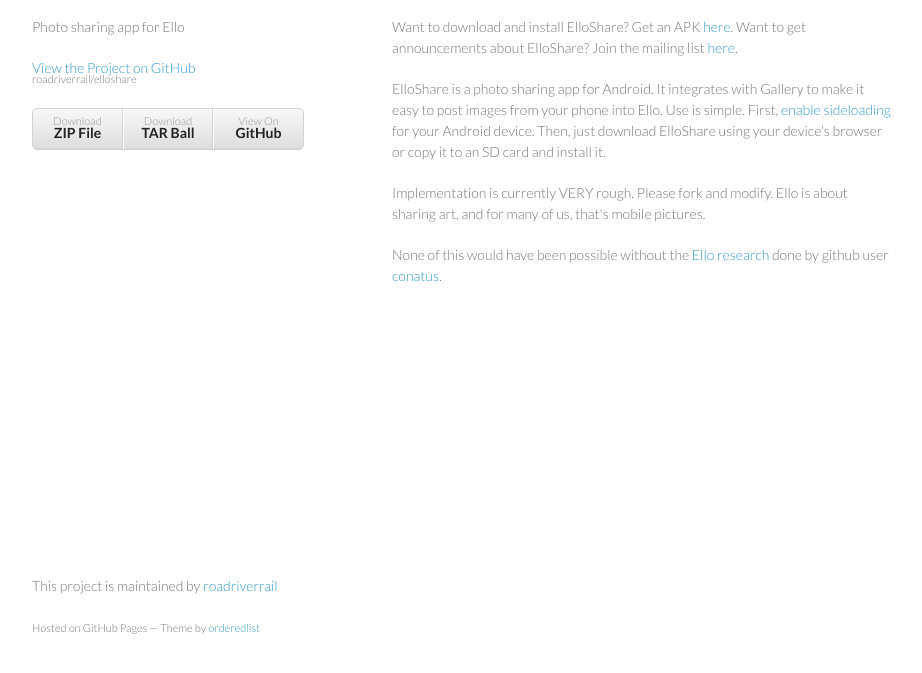
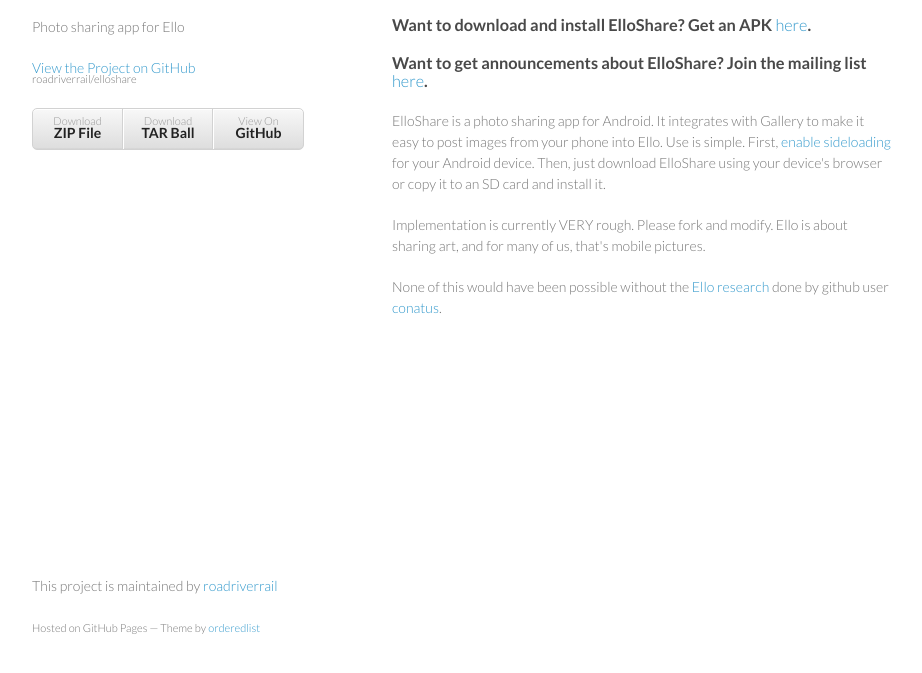
Before and after one commit to SagarDep/elloshare, a plain HTML site: page index.html in a window 1280 px wide. Shown: the part 93-766 px from the top of the page, without its empty margins (178-1100 px from the left). Drawn offline with Linux system fonts and the light colour scheme.

```diff
--- a/index.html
+++ b/index.html
@@ -31,8 +31,11 @@
         <h1>
 <a name="elloshare" class="anchor" href="#elloshare"><span class="octicon octicon-link"></span></a>elloshare</h1>
 
-<p>Want to download and install ElloShare?  Get an APK <a href="http://www.weatherlight.com/elloshare">here</a>.
-Want to get announcements about ElloShare?  Join the mailing list <a href="https://groups.google.com/forum/#!forum/elloshare-discuss">here</a>.</p>
+<h3>
+<a name="want-to-download-and-install-elloshare--get-an-apk-here" class="anchor" href="#want-to-download-and-install-elloshare--get-an-apk-here"><span class="octicon octicon-link"></span></a>Want to download and install ElloShare?  Get an APK <strong><a href="http://www.weatherlight.com/elloshare">here</a></strong>.</h3>
+
+<h3>
+<a name="want-to-get-announcements-about-elloshare--join-the-mailing-list-here" class="anchor" href="#want-to-get-announcements-about-elloshare--join-the-mailing-list-here"><span class="octicon octicon-link"></span></a>Want to get announcements about ElloShare?  Join the mailing list <strong><a href="https://groups.google.com/forum/#!forum/elloshare-discuss">here</a></strong>.</h3>
 
 <p>ElloShare is a photo sharing app for Android.  It integrates with Gallery to make it easy to post images from your phone
 into Ello.  Use is simple.  First, <a href="http://lifehacker.com/5943562/how-to-sideload-android-apps">enable sideloading</a> for your Android device.  Then, just download ElloShare using your device's browser or copy it to an SD card and install it.</p>
--- a/params.json
+++ b/params.json
@@ -1 +1 @@
-{"name":"Elloshare","tagline":"Photo sharing app for Ello","body":"elloshare\r\n=========\r\n\r\nWant to download and install ElloShare?  Get an APK [here](http://www.weatherlight.com/elloshare).\r\nWant to get announcements about ElloShare?  Join the mailing list [here](https://groups.google.com/forum/#!forum/elloshare-discuss).\r\n\r\nElloShare is a photo sharing app for Android.  It integrates with Gallery to make it easy to post images from your phone\r\ninto Ello.  Use is simple.  First, [enable sideloading](http://lifehacker.com/5943562/how-to-sideload-android-apps) for your Android device.  Then, just download ElloShare using your device's browser or copy it to an SD card and install it.\r\n\r\nImplementation is currently VERY rough.  Please fork and modify.  Ello is about sharing art, and for many of us, that's mobile pictures.\r\n\r\nNone of this would have been possible without the [Ello research](https://gist.github.com/conatus/cc665f917d5558c123bc) done by github user [conatus](https://github.com/conatus).\r\n\r\n","google":"","note":"Don't delete this file! It's used internally to help with page regeneration."}
+{"name":"Elloshare","tagline":"Photo sharing app for Ello","body":"elloshare\r\n=========\r\n\r\n### Want to download and install ElloShare?  Get an APK **[here](http://www.weatherlight.com/elloshare)**.\r\n### Want to get announcements about ElloShare?  Join the mailing list **[here](https://groups.google.com/forum/#!forum/elloshare-discuss)**.\r\n\r\nElloShare is a photo sharing app for Android.  It integrates with Gallery to make it easy to post images from your phone\r\ninto Ello.  Use is simple.  First, [enable sideloading](http://lifehacker.com/5943562/how-to-sideload-android-apps) for your Android device.  Then, just download ElloShare using your device's browser or copy it to an SD card and install it.\r\n\r\nImplementation is currently VERY rough.  Please fork and modify.  Ello is about sharing art, and for many of us, that's mobile pictures.\r\n\r\nNone of this would have been possible without the [Ello research](https://gist.github.com/conatus/cc665f917d5558c123bc) done by github user [conatus](https://github.com/conatus).\r\n\r\n","google":"","note":"Don't delete this file! It's used internally to help with page regeneration."}
```
